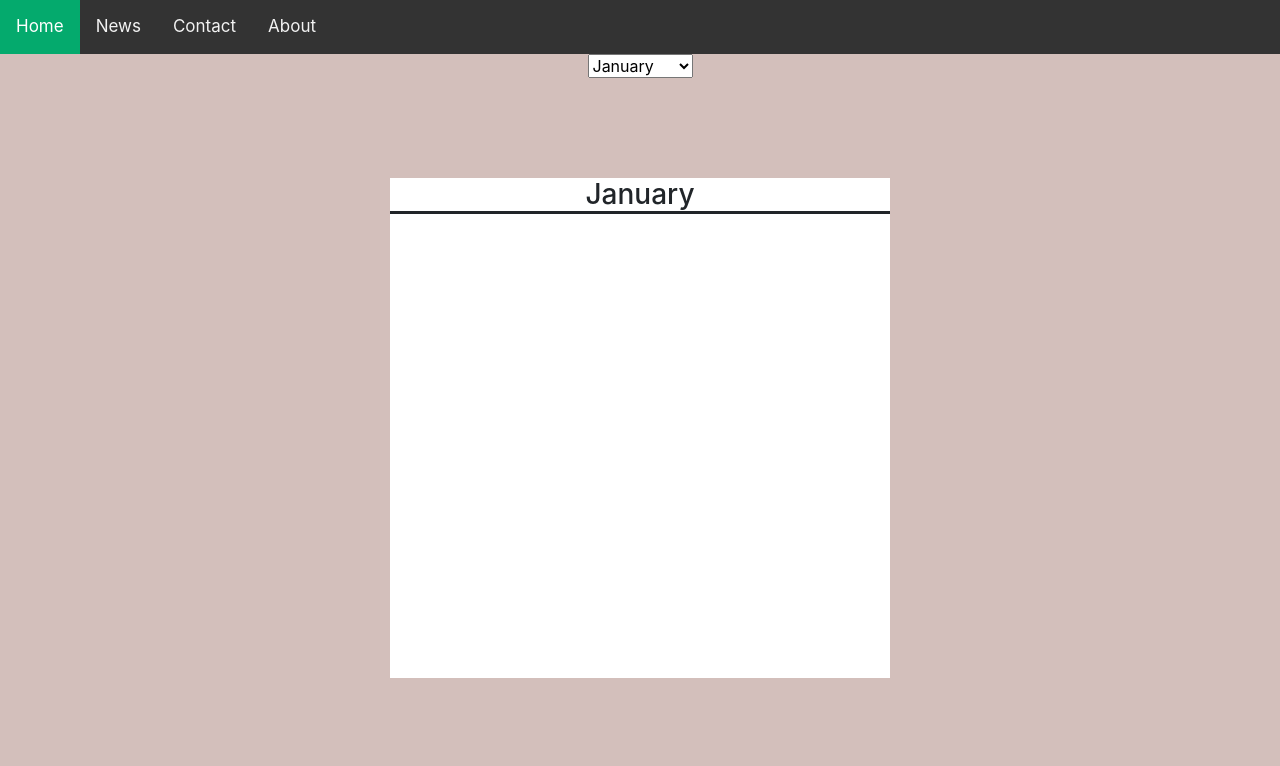
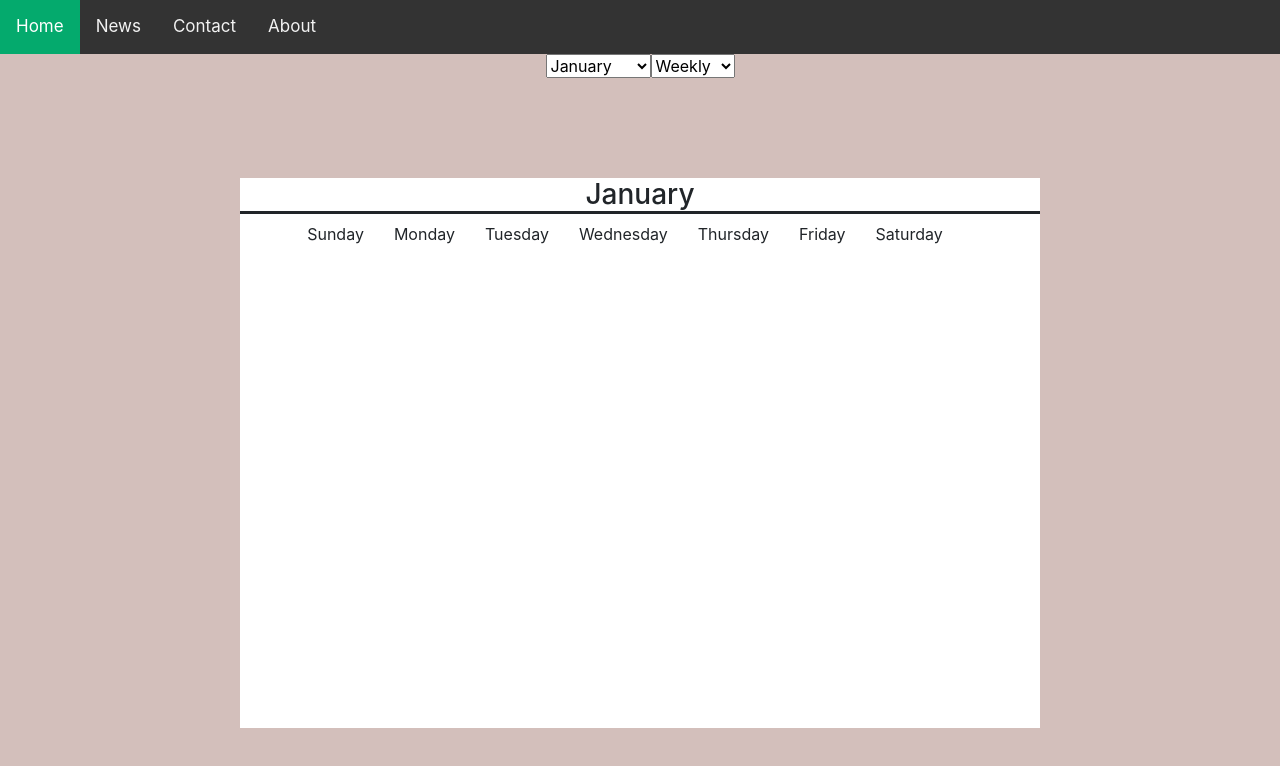
Before and after one commit to marynghiem/ToDoList, a React (Create React App) app in the folder client/: page / in a window 1280 px wide. Shown: the top 766 px of the page. Built offline with nearby package versions, Linux system fonts and the light colour scheme.

Commit message:
added days of the week

```diff
--- a/client/src/components/Calendar.js
+++ b/client/src/components/Calendar.js
@@ -1,6 +1,7 @@
 import React, { useState } from "react";
 import "../css/Calendar.css";
 
+const DAYS_OF_THE_WEEK = ["Sunday", "Monday", "Tuesday", "Wednesday", "Thursday", "Friday", "Saturday"];
 export const Calendar = () => {
   const [timeLength, setTimeLength] = useState("Month");
   const [month, setMonth] = useState("January");
@@ -11,7 +12,7 @@ export const Calendar = () => {
 
   return (
     <>
-      <select name="Month" id="Month" onChange={handleMonthChange}>
+      <select name="month" id="month" onChange={handleMonthChange}>
         <option value="January">January</option>
         <option value="February">February</option>
         <option value="March">March</option>
@@ -25,8 +26,16 @@ export const Calendar = () => {
         <option value="November">November</option>
         <option value="December">December</option>
       </select>
+      <select name="time-frame" id="time-frame">
+        <option value="weekly">Weekly</option>
+        <option value="monthly">Monthly</option>
+        <option value="yearly">Yearly</option>
+      </select>
       <div className="calendar-container">
         <h3 className="month-title">{month}</h3>
+        {DAYS_OF_THE_WEEK.map((day) => (
+          <div className="day-of-the-week">{day}</div>
+        ))}
       </div>
     </>
   );
--- a/client/src/css/Calendar.css
+++ b/client/src/css/Calendar.css
@@ -1,6 +1,6 @@
 .calendar-container{
-    height: 500px;
-    width: 500px;
+    height: 550px;
+    width: 800px;
     background-color: white;
     margin: 100px auto;
 
@@ -9,3 +9,8 @@
 .month-title{
     border-bottom: solid;
 }
+
+.day-of-the-week{
+    display: inline-block;
+    margin-right: 30px;
+}
```
